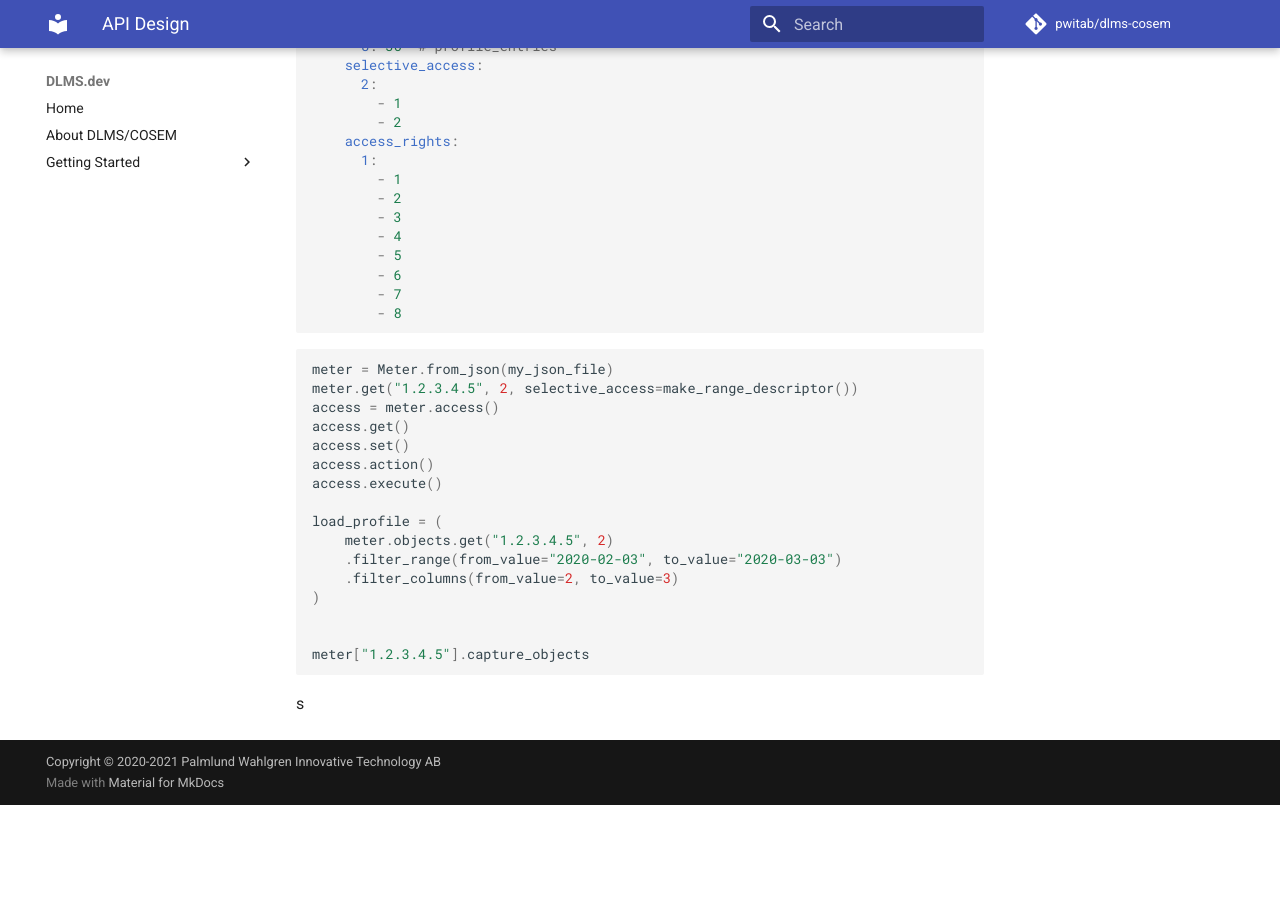
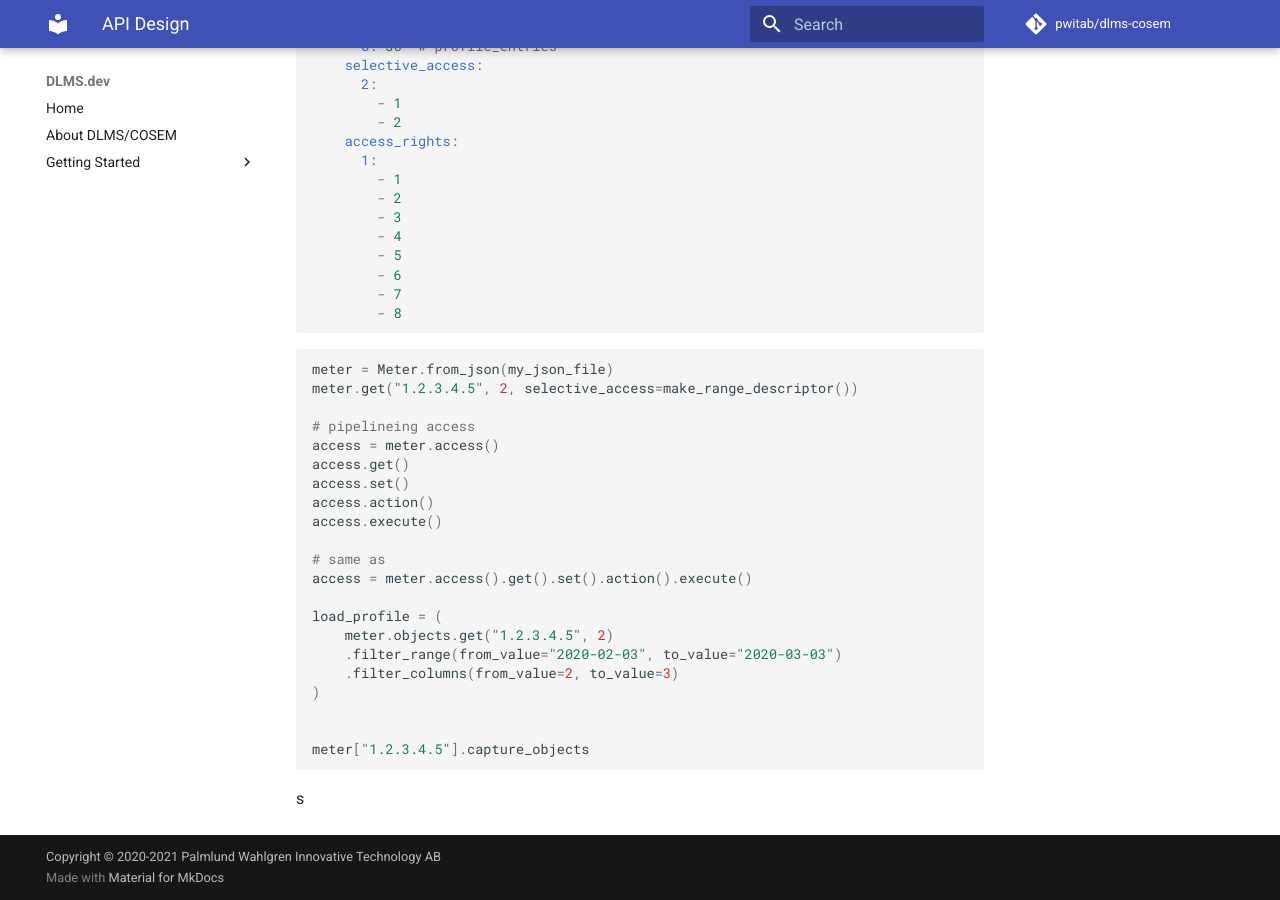
Before and after one commit to u9n/dlms-cosem, an MkDocs documentation site: the page built from docs/api_design.md, in a window 1280 px wide and 900 px high, scrolled down 2565 px. Built offline with MkDocs 1.6.1 and Material for MkDocs 9.7.7, drawn with Linux system fonts in a browser that asks for light colours; comment, search, counter and statistics services are not loaded; before the commit the page ends 3370 px from its top, so only the background shows below that.

Commit message:
updated api design doc

````diff
--- a/docs/api_design.md
+++ b/docs/api_design.md
@@ -161,11 +161,16 @@ objects:
 ```python
 meter = Meter.from_json(my_json_file)
 meter.get("1.2.3.4.5", 2, selective_access=make_range_descriptor())
+
+# pipelineing access
 access = meter.access()
 access.get()
 access.set()
 access.action()
 access.execute()
+
+# same as
+access = meter.access().get().set().action().execute()
 
 load_profile = (
     meter.objects.get("1.2.3.4.5", 2)
````
